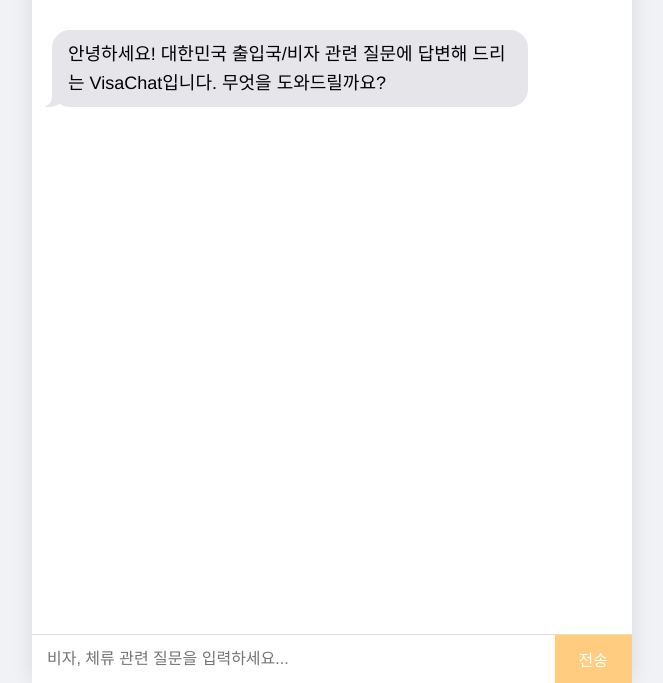
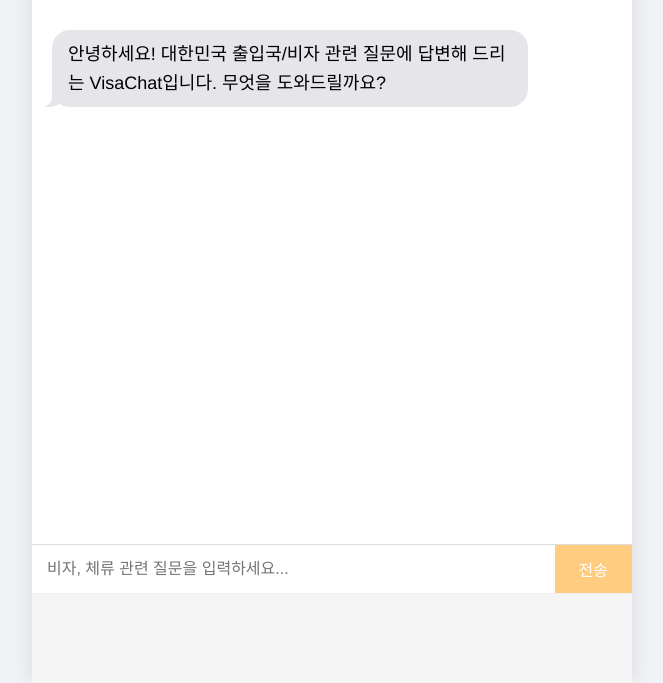
Before and after one commit to barnanacle/visa-chat, a website: page public/index.html in a window 1280 px wide. Shown: the part 117-800 px from the top of the page, without its empty margins (308-971 px from the left). Drawn offline with Linux system fonts and the light colour scheme.

Commit message:
고정 크기 배너 광고 테스트

```diff
--- a/public/index.html
+++ b/public/index.html
@@ -83,6 +83,18 @@
             <input type="text" id="user-input" placeholder="비자, 체류 관련 질문을 입력하세요..." onkeypress="checkEnter(event)">
             <button id="send-button" onclick="sendMessage()">전송</button>
         </div>
+        <!-- 고정 크기 배너 광고 -->
+        <div id="ad-banner">
+            <script async
+                src="https://pagead2.googlesyndication.com/pagead/js/adsbygoogle.js?client=ca-pub-6662057007130790"
+                crossorigin="anonymous"></script>
+            <ins class="adsbygoogle" style="display:inline-block;width:100%;height:90px"
+                data-ad-client="ca-pub-6662057007130790" data-ad-slot="3900184070"
+                data-full-width-responsive="false"></ins>
+            <script>
+                (adsbygoogle = window.adsbygoogle || []).push({});
+            </script>
+        </div>
     </div>
     <script src="script.js"></script>
 </body>
--- a/public/style.css
+++ b/public/style.css
@@ -81,12 +81,13 @@ body {
     flex-direction: column;
 }
 
-/* 하단 광고 배너 */
+/* 하단 광고 배너 - 고정 크기 */
 #ad-banner {
     flex-shrink: 0;
     width: 100%;
-    min-height: 50px;
-    max-height: 90px;
+    height: 90px !important;
+    min-height: 90px !important;
+    max-height: 90px !important;
     background: #f5f5f5;
     border-top: 1px solid #eee;
     overflow: hidden;
```
